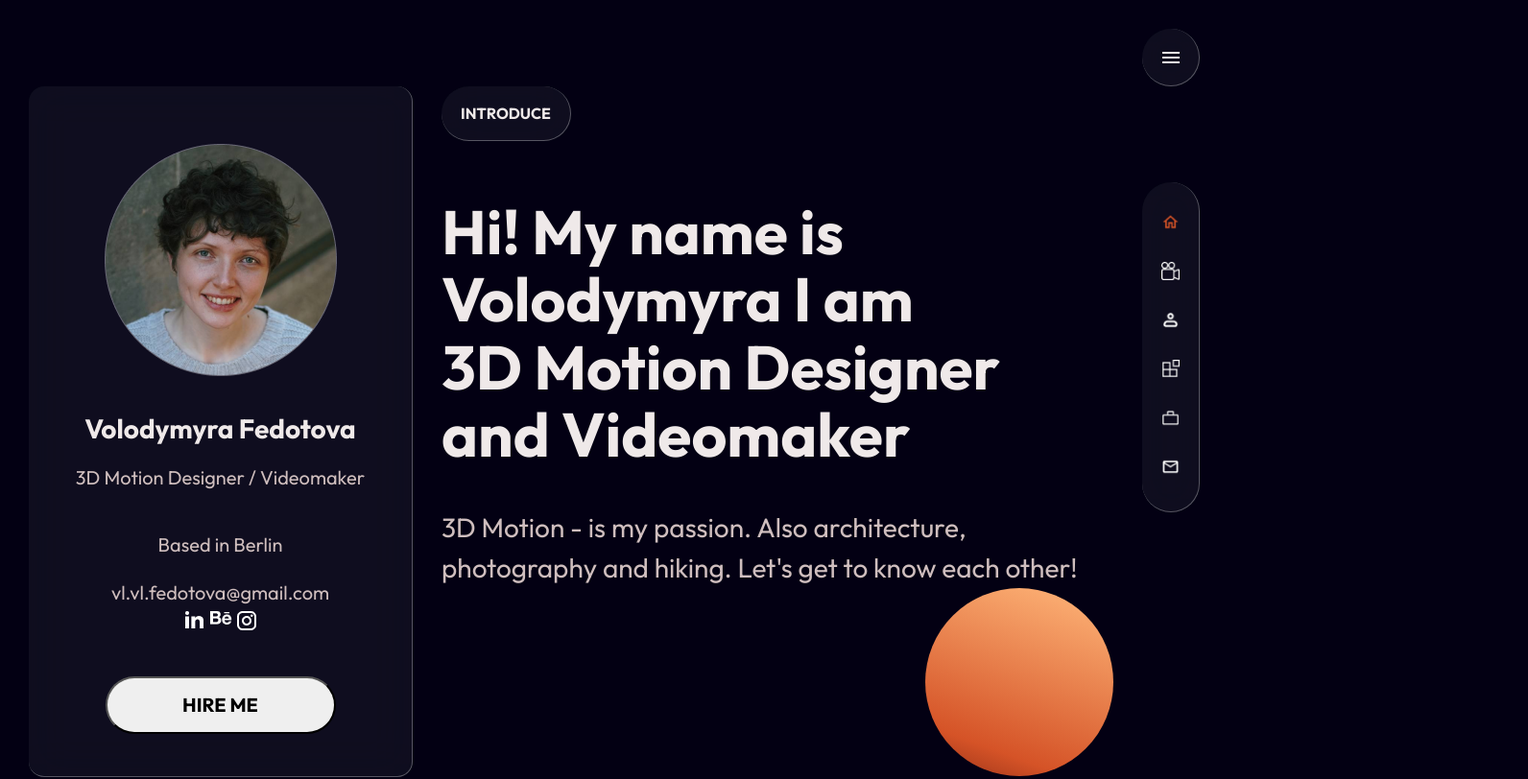
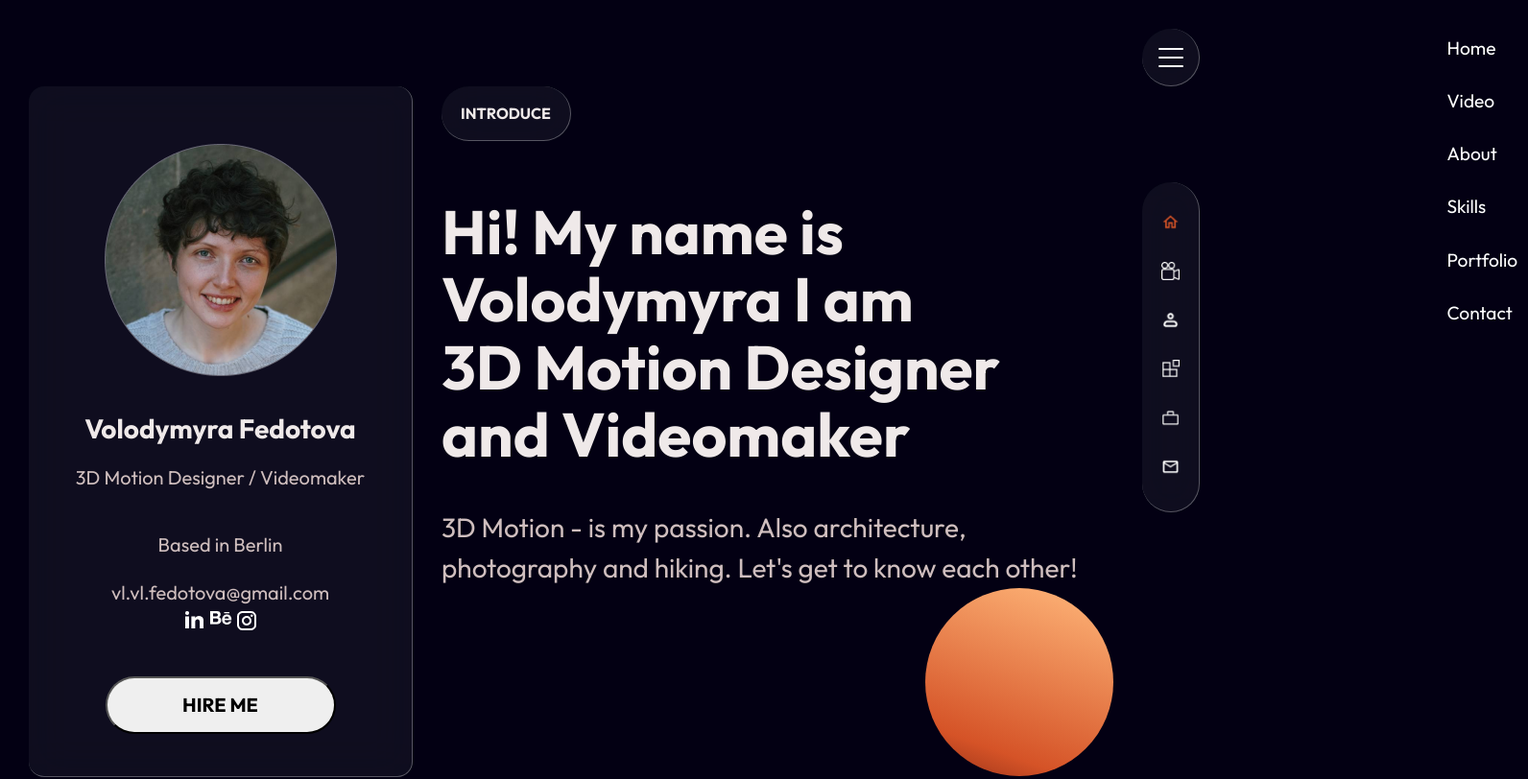
Before and after one commit to ElenaHoncharova/fedotova-portfolio, a website built with Vite: page index.html in a window 1280 px wide. Shown: the top 812 px of the page at 96% size, 1592 px wide, since content can reach past the window. Built offline with nearby package versions, Linux system fonts and the light colour scheme; a script that the page names is missing.

Commit message:
Changed menu button

```diff
--- a/index.html
+++ b/index.html
@@ -12,15 +12,25 @@
       <header class="primary-header">
         <div class="container primary-navigation-wrapper bg-glass">
           <nav class="primary-navigation">
-            <svg
-              class="icon-menu"
-              width="24"
-              height="24"
-              viewBox="0 0 24 24"
-              xmlns="http://www.w3.org/2000/svg"
-            >
-              <path d="M3 18h18v-2H3v2Zm0-5h18v-2H3v2Zm0-7v2h18V6H3Z" />
-            </svg>
+            <div class="nav-container nav-wrapper">
+              <input class="checkbox" type="checkbox" name="" id="" />
+              <div class="menu-items">
+                <ul>
+                  <li><a href="#">Home</a></li>
+                  <li><a href="#">Video</a></li>
+                  <li><a href="#">About</a></li>
+                  <li><a href="#">Skills</a></li>
+                  <li><a href="#">Portfolio</a></li>
+                  <li><a href="#">Contact</a></li>
+                </ul>
+              </div>
+
+              <div class="hamburger-lines">
+                <span class="line line1"></span>
+                <span class="line line2"></span>
+                <span class="line line3"></span>
+              </div>
+            </div>
           </nav>
         </div>
       </header>
--- a/style.css
+++ b/style.css
@@ -239,6 +239,135 @@ body {
   justify-content: center;
   align-items: center;
 }
+
+* {
+  margin: 0;
+  padding: 0;
+  box-sizing: border-box;
+}
+
+.primary-navigation {
+  width: 100%;
+}
+
+.nav-wrapper {
+  height: 82px;
+  max-width: 1050px;
+  width: 90%;
+  margin: auto;
+}
+
+.primary-navigation .menu-items {
+  display: flex;
+}
+
+.primary-navigation .nav-container li {
+  list-style: none;
+}
+
+.primary-navigation .nav-container a {
+  text-decoration: none;
+  color: #fff;
+  font-weight: 500;
+  font-size: 1.2rem;
+  padding: 0.7rem;
+}
+
+.primary-navigation .nav-container a:hover {
+  font-weight: bolder;
+}
+
+.nav-container {
+  display: block;
+  height: 60px;
+}
+
+.nav-container .checkbox {
+  position: absolute;
+  height: 32px;
+  width: 32px;
+  top: 14px;
+  right: 14px;
+  z-index: 5;
+  opacity: 0;
+  cursor: pointer;
+}
+
+.nav-container .hamburger-lines {
+  position: absolute;
+  top: 20px;
+  right: 16px;
+  width: 26px;
+  height: 20px;
+  z-index: 2;
+  display: flex;
+  flex-direction: column;
+  justify-content: space-between;
+}
+
+.nav-container .hamburger-lines .line {
+  display: block;
+  height: 2px;
+  width: 100%;
+  border-radius: 10px;
+  background: #fff;
+}
+
+.nav-container .hamburger-lines .line1 {
+  transform-origin: 0% 0%;
+  transition: transform 0.4s ease-in-out;
+}
+
+.nav-container .hamburger-lines .line2 {
+  transition: transform 0.2s ease-in-out;
+}
+
+.nav-container .hamburger-lines .line3 {
+  transform-origin: 0% 100%;
+  transition: transform 0.4s ease-in-out;
+}
+
+.primary-navigation .menu-items {
+  transform: translateX(25vw);
+}
+
+.primary-navigation .menu-items li {
+  margin-bottom: 1.2rem;
+  font-size: 1.5rem;
+  font-weight: 500;
+  color: #fff;
+}
+
+.nav-container input[type="checkbox"]:checked ~ .menu-items {
+  background: #d55327;
+  padding-top: 120px;
+  height: 100vh;
+  width: 18vw;
+  transform: translate(4vw);
+  display: flex;
+  flex-direction: column;
+  right: 0;
+  transition: transform 0.5s ease-in-out;
+  text-align: center;
+  position: fixed;
+}
+
+.nav-container input[type="checkbox"]:checked ~ .hamburger-lines .line1 {
+  transform: rotate(45deg);
+}
+
+.nav-container input[type="checkbox"]:checked ~ .hamburger-lines .line2 {
+  transform: scaleY(0);
+}
+
+.nav-container input[type="checkbox"]:checked ~ .hamburger-lines .line3 {
+  transform: rotate(-45deg);
+}
+
+.nav-container input[type="checkbox"]:checked ~ .logo {
+  display: none;
+}
+
 .primary-header {
   justify-self: right;
 }
```
Also changed, not shown: 1 other file.
